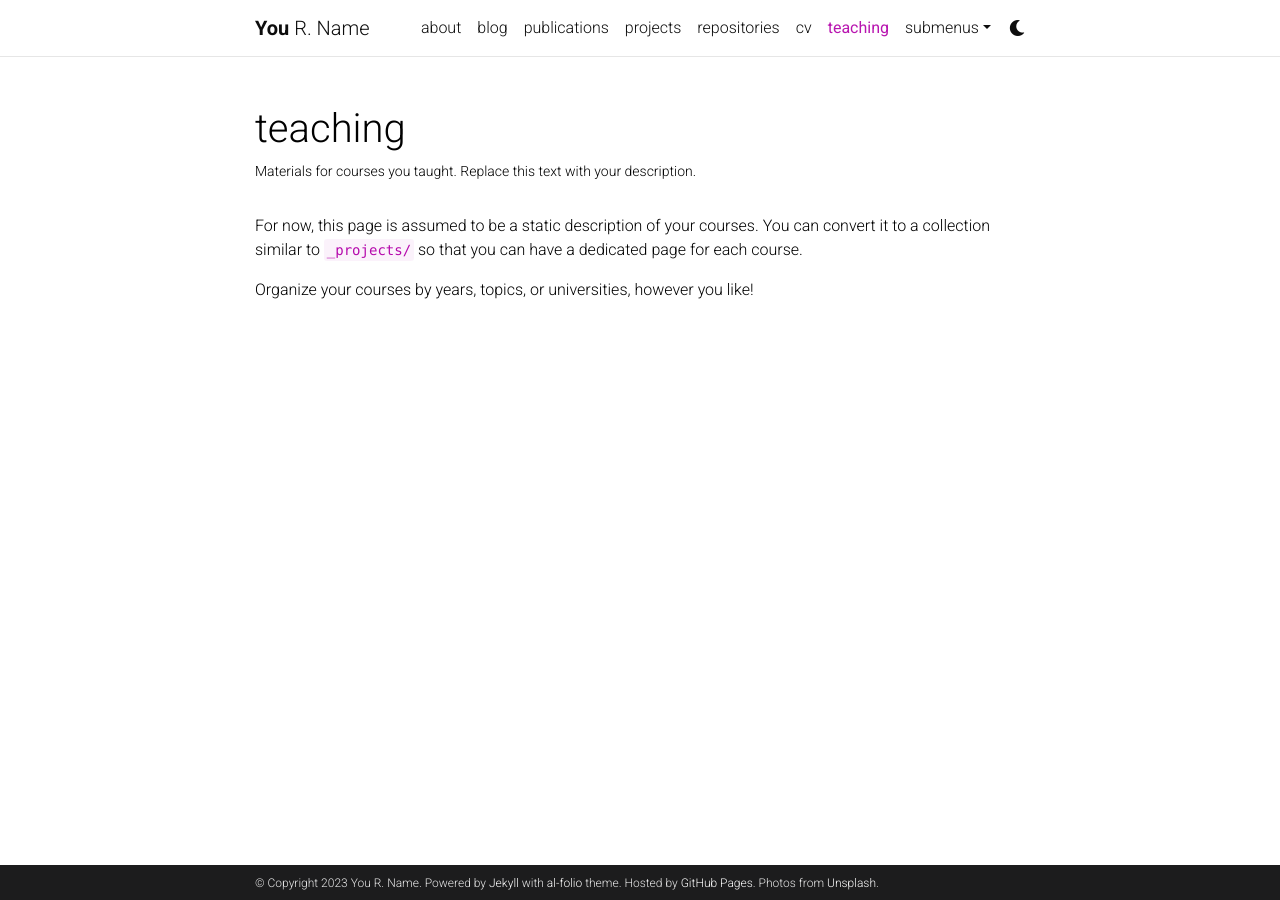
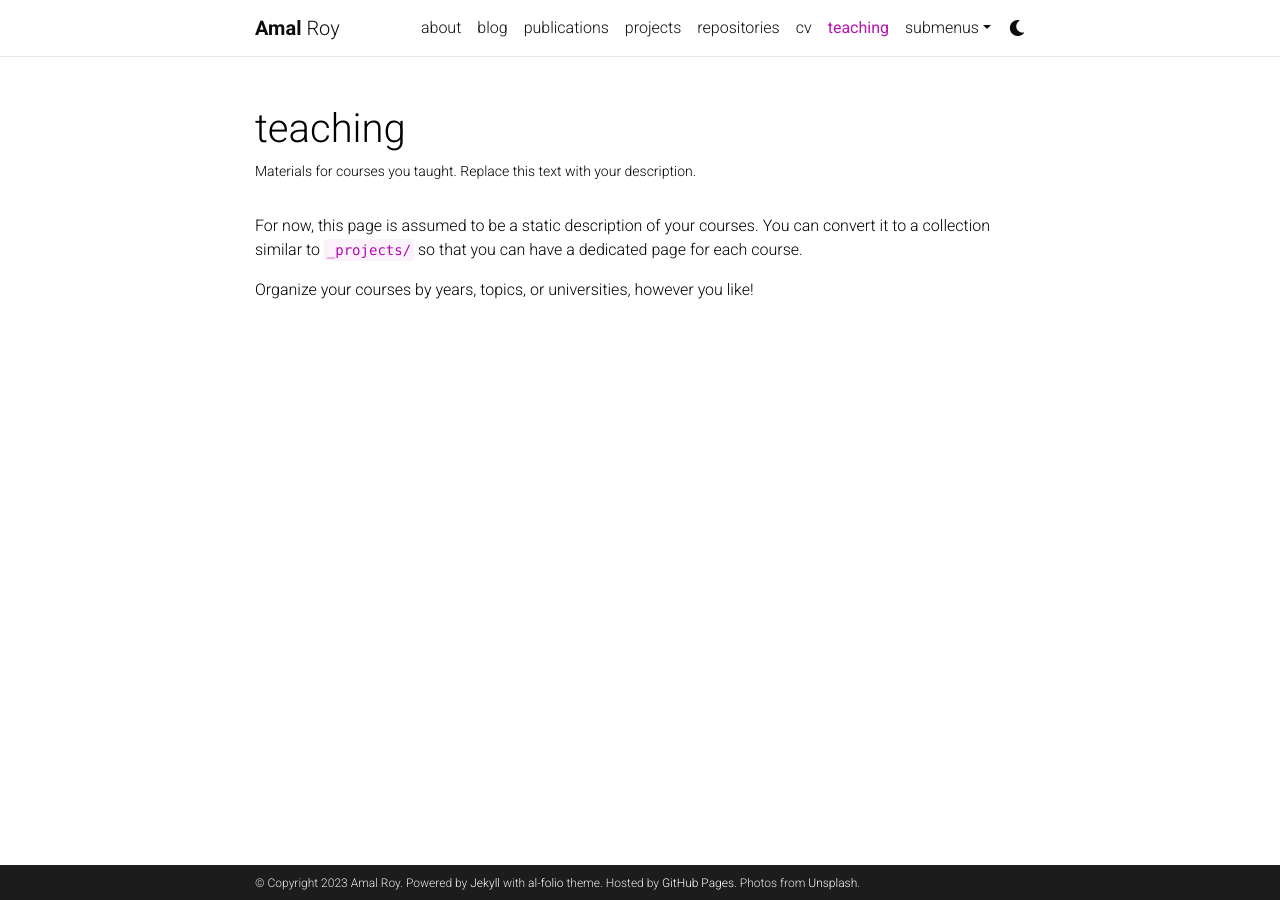
Before and after one commit to amalroy/amalroy.github.io, a Jekyll site: the page built from _pages/teaching.md, in a window 1280 px wide. Built offline with Jekyll 4.4.1, drawn with Linux system fonts in a browser that asks for light colours; comment, search, counter and statistics services are not loaded; a style sheet for code colours, icons or effects is not loaded.

Commit message:
change config

```diff
--- a/_config.yml
+++ b/_config.yml
@@ -3,10 +3,10 @@
 # -----------------------------------------------------------------------------
 
 title: blank # the website title (if blank, full name will be used instead)
-first_name: You
-middle_name: R.
-last_name: Name
-email: you@example.com
+first_name: Amal
+middle_name:
+last_name: Roy
+email: amalroy@iisc.ac.in
 description: > # the ">" symbol means to ignore newlines until "footer_text:"
   A simple, whitespace theme for academics. Based on [*folio](https://github.com/bogoli/-folio) design.
 footer_text: >
@@ -18,8 +18,8 @@ keywords: jekyll, jekyll-theme, academic-website, portfolio-website  # add your
 lang: en # the language of your site (for example: en, fr, cn, ru, etc.)
 icon: ⚛️  # the emoji used as the favicon (alternatively, provide image name in /assets/img/)
 
-url: https://alshedivat.github.io # the base hostname & protocol for your site
-baseurl: /al-folio # the subpath of your site, e.g. /blog/
+url: https://amalroy.github.io # the base hostname & protocol for your site
+baseurl:  # the subpath of your site, e.g. /blog/
 last_updated: false # set to true if you want to display last updated in the footer
 impressum_path:  # set to path to include impressum link in the footer, use the same path as permalink in a page, helps to conform with EU GDPR
 
```
Also changed, not shown: _pages/about.md (+5 -8 lines).
